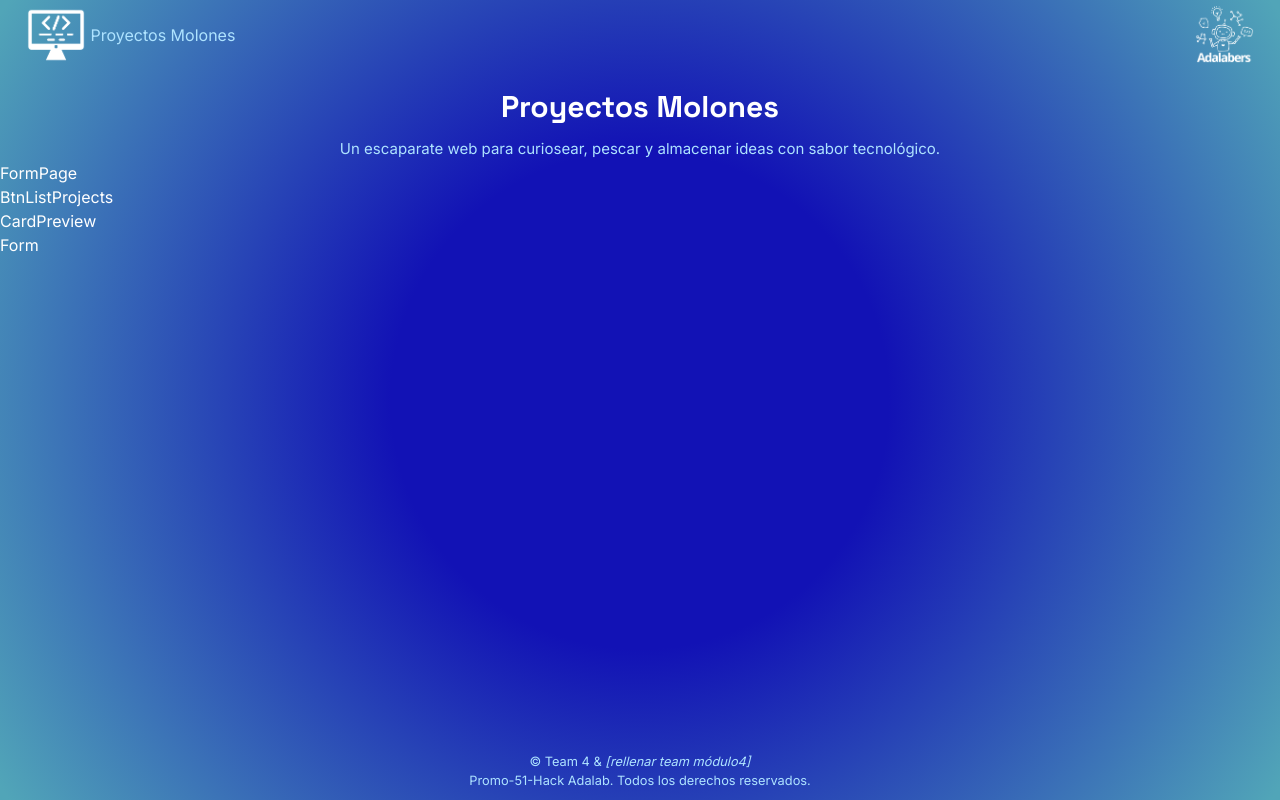
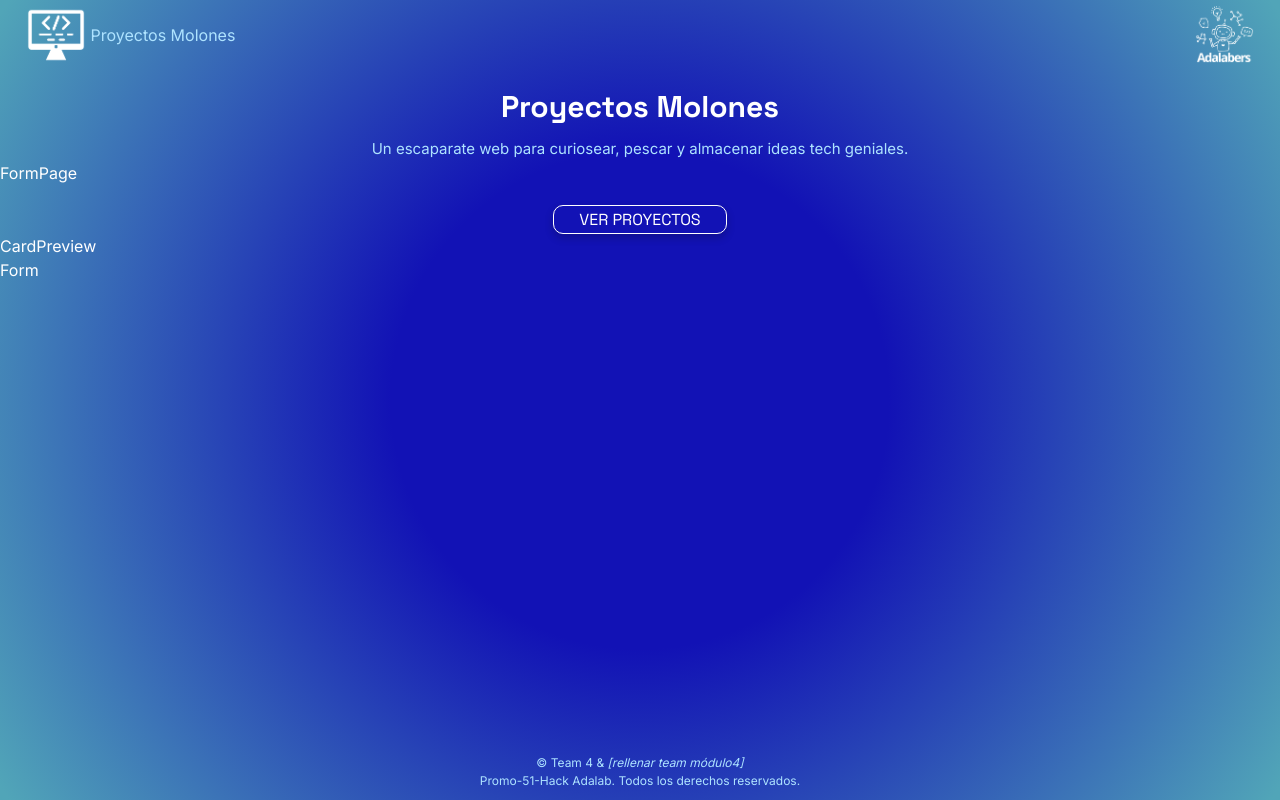
Before and after one commit to josune-mo/project-promo-51-module-3-team-4, a React (Vite) app: page /#/newproject in a window 1280 px wide. Built offline with nearby package versions, Linux system fonts and the light colour scheme.

Commit message:
styles&btns

```diff
--- a/src/components/botons/BtnListProjects.jsx
+++ b/src/components/botons/BtnListProjects.jsx
@@ -1,8 +1,9 @@
 function BtnListProjects() {
   return (
-    <>
-      <p>BtnListProjects</p>
-    </>
+
+    <div className="btnContainer">
+      <button className="btnNewProject">VER PROYECTOS</button>
+    </div>
   );
 }
 export default BtnListProjects;
--- a/src/components/botons/BtnNewProject.jsx
+++ b/src/components/botons/BtnNewProject.jsx
@@ -1,8 +1,8 @@
 function BtnNewProject() {
   return (
-    <>
-      <p>BtnNewProject</p>
-    </>
+    <div className="btnContainer">
+      <button className="btnNewProject">NUEVO PROYECTO</button>
+    </div>
   );
 }
 export default BtnNewProject;
--- a/src/components/layout/Header.jsx
+++ b/src/components/layout/Header.jsx
@@ -2,7 +2,7 @@ function Header() {
   return (
     <div className="header">
       <h1 className="header__h1">Proyectos Molones</h1>
-      <p className="header__p">Un escaparate web para curiosear, pescar y almacenar ideas con sabor tecnológico.</p>
+      <p className="header__p">Un escaparate web para curiosear, pescar y almacenar ideas tech geniales.</p>
     </div>
   );
 }
--- a/src/styles/App.scss
+++ b/src/styles/App.scss
@@ -1,6 +1,7 @@
 @use 'core/reset';
 @use 'core/vars.scss';
 @use './layout';
+@use './buttons';
 
 body {
     font-family: vars.$font-secondary;
--- /dev/null
+++ b/src/styles/_buttons.scss
@@ -0,0 +1,32 @@
+@use 'core/vars.scss';
+
+.btnContainer{
+    display: flex;
+    justify-content: center;
+    margin-top: 20px;
+}
+
+.btnNewProject {
+    font-family: vars.$font-primary;
+    background-color: vars.$color-background;
+    color: white;
+    border: 0.5px solid white;
+    padding: 5px 25px;
+    border-radius: 10px;
+    overflow: hidden;
+    transition: color 0.3s ease;
+    box-shadow: 0 4px 8px rgba(0, 0, 0, 0.2);
+
+    &:hover {
+        background: linear-gradient(
+          90deg,
+          vars.$color-background,
+          vars.$color-gradient-mid,
+          vars.$color-background
+        );
+        background-size: 200% 100%;
+        background-position: 100% 0;
+        transform: scale(1.05);
+      }
+
+  }
--- a/src/styles/_layout.scss
+++ b/src/styles/_layout.scss
@@ -52,8 +52,7 @@
     flex-direction: column;
     align-items: center;
     width: 100%;
-    font-size: 0.8rem;
-    font-weight: 300;
+    font-size: 12px;
 
     &__p {
         color: vars.$color-accent;
```
